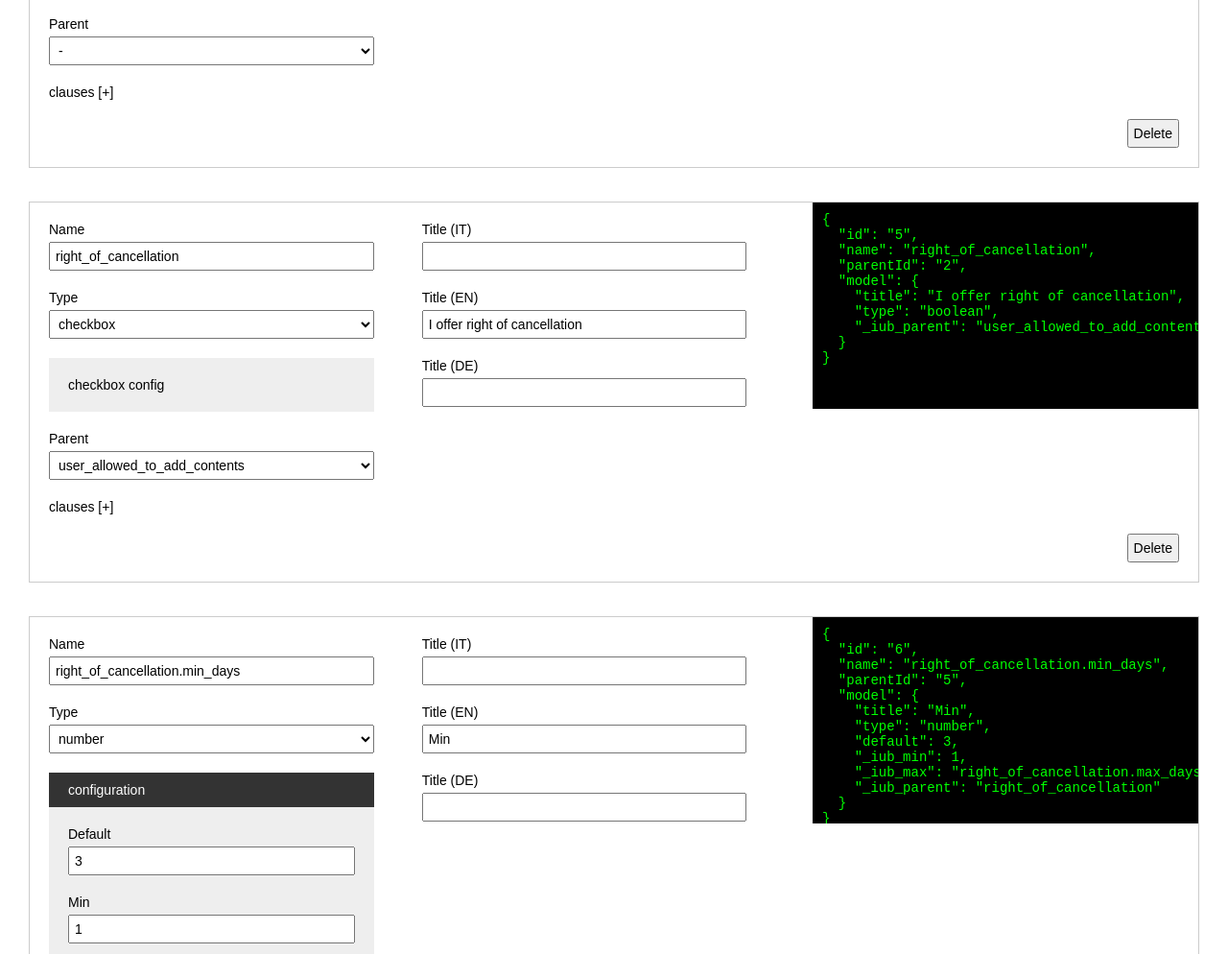
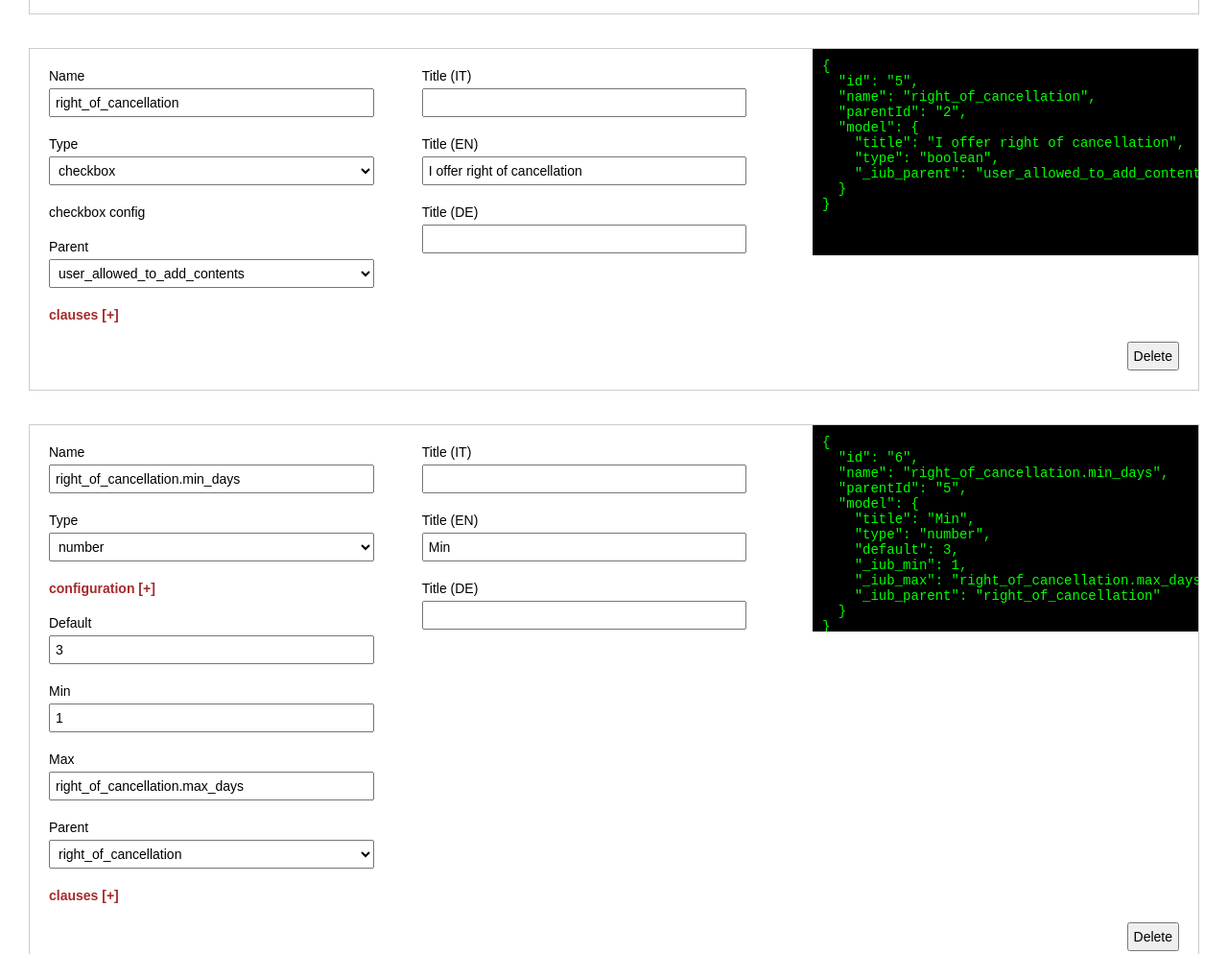
Before and after one commit to PGiucastro/tests, a website: page index.html in a window 1280 px wide. Shown: the part 1598-2592 px from the top of the page at 96% size. Drawn offline with Linux system fonts and the light colour scheme.

Commit message:
more config views

```diff
--- a/css/config-view.css
+++ b/css/config-view.css
@@ -1,14 +1,10 @@
 .config-view {
    margin-bottom: 20px;
-   background: #eee;
-   padding: 20px;
 }
 
-.config-view header {
-   margin: -20px;
-   background: #333;
-   color: white;
-   margin-bottom: 0;
-   padding: 10px 20px;
+.config-view .expand {
    margin-bottom: 20px;
+   cursor: pointer;
+   color: brown;
+   font-weight: bold;
 }
--- a/css/node-view.css
+++ b/css/node-view.css
@@ -51,6 +51,8 @@
 
 .node-view .clauses .expand {
    cursor: pointer;
+   color: brown;
+   font-weight: bold;
 }
 
 .node-view .clauses .container {
--- a/src/view/config/build-config-view.js
+++ b/src/view/config/build-config-view.js
@@ -17,10 +17,4 @@ module.exports = function(model) {
          max: model._iub_max
       });
    }
-
-   return {
-      render: function() {
-         return $("<div>default</div>");
-      }
-   };
 };
--- a/src/view/node-view.js
+++ b/src/view/node-view.js
@@ -183,9 +183,11 @@ class NodeView {
    }
 
    _renderSubViews() {
-      this._configView = new buildConfigView(this._model);
+      this._configView = buildConfigView(this._model);
       this._clausesView = new ClausesView(this._clauses);
-      this._configContainer.append(this._configView.render());
+      if (this._configView) {
+         this._configContainer.append(this._configView.render());
+      }
       this._clausesContainer.append(this._clausesView.render());
    }
 
```
Also changed, not shown: template/view/config/number-config-view.html (+4 -1 lines), build/bundle.js.
